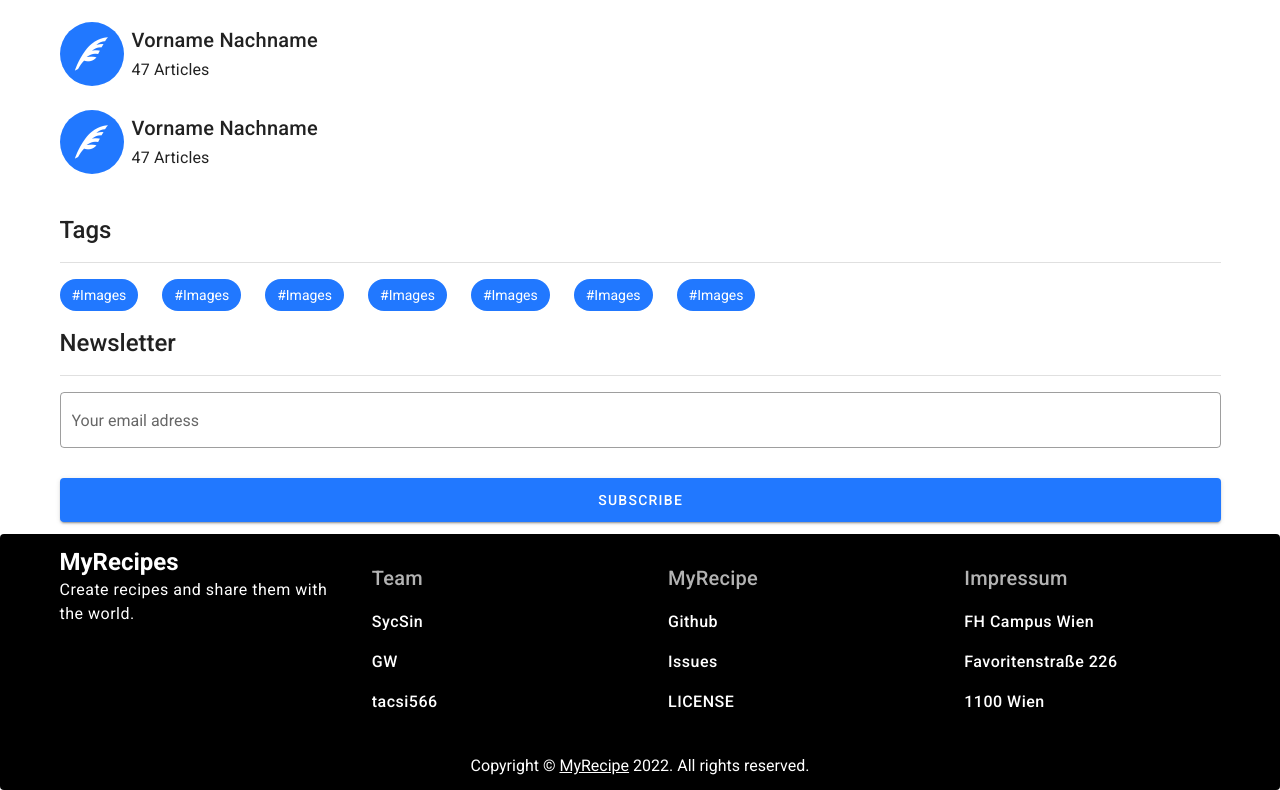
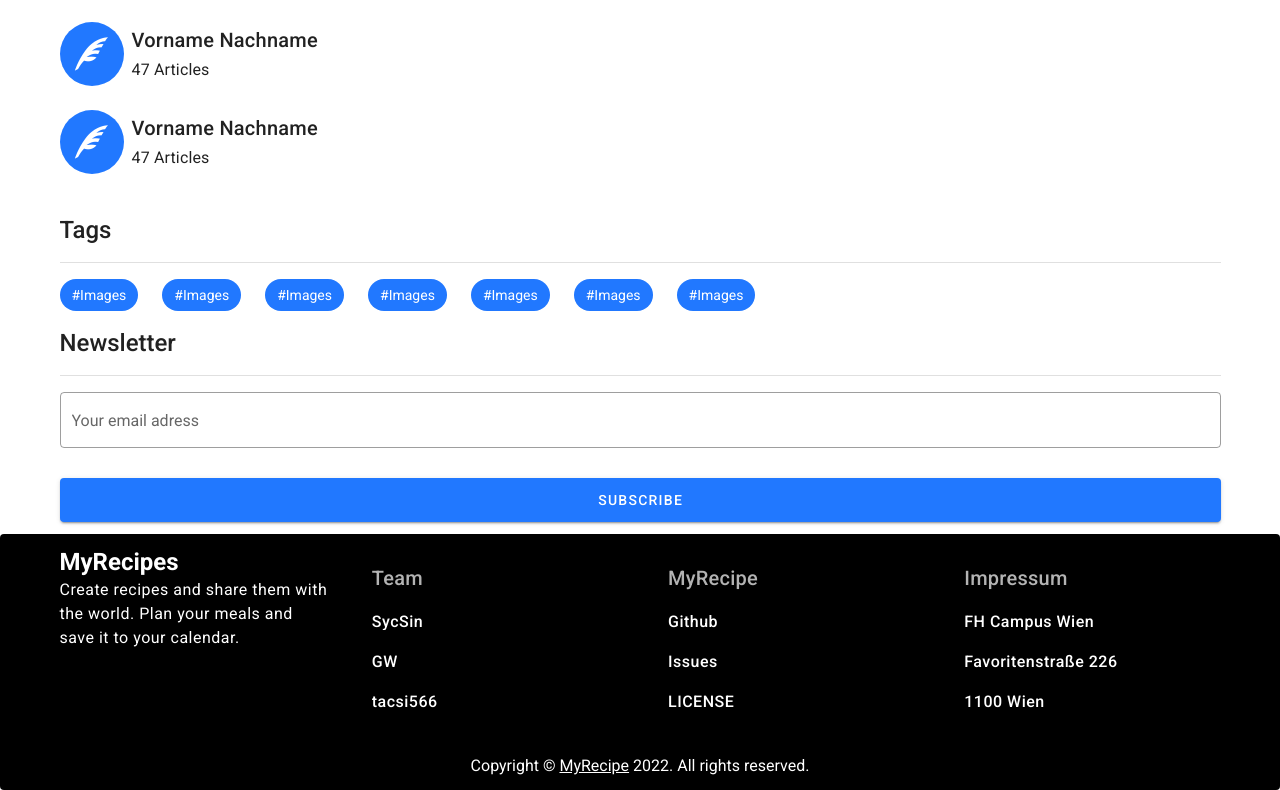
Before and after one commit to SycSin/MyRecipes, a Vue app: page / in a window 1280 px wide. Shown: the part 6782-7572 px from the top of the page. Built offline with nearby package versions, Linux system fonts and the light colour scheme.

Commit message:
Extended text in the footer.

```diff
--- a/src/components/layout/footer.vue
+++ b/src/components/layout/footer.vue
@@ -8,7 +8,7 @@
               MyRecipes
             </h4>
             <p class="text-body-1">
-              Create recipes and share them with the world.
+              Create recipes and share them with the world. Plan your meals and save it to your calendar.
             </p>
           </v-col>
 
```
